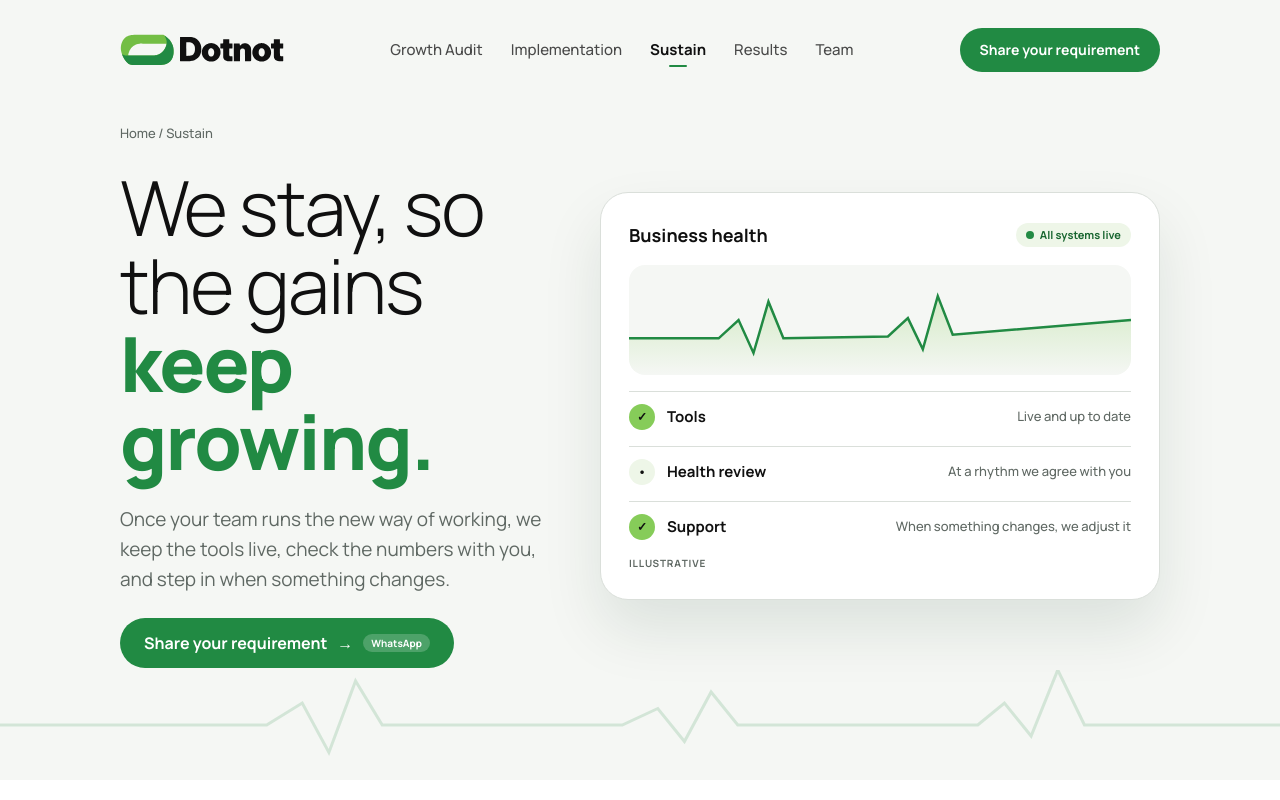
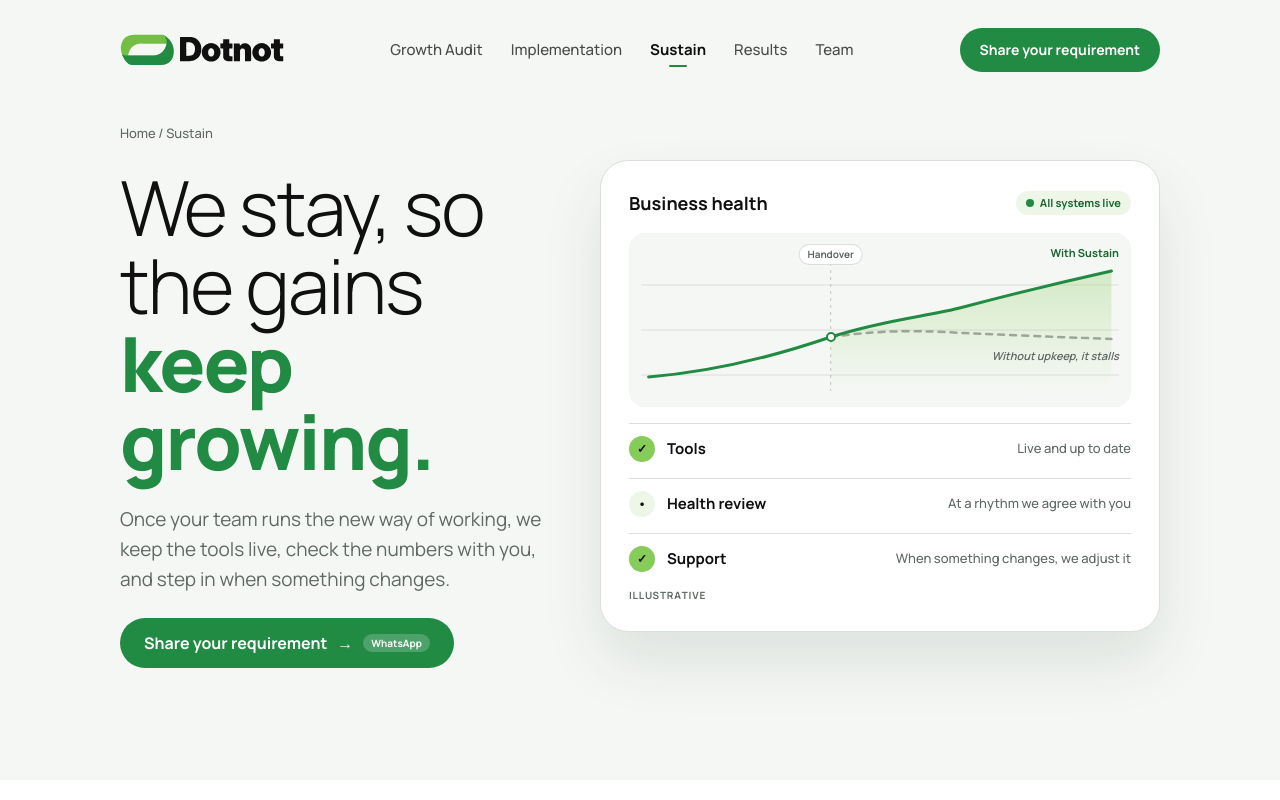
Before and after one commit to Ahamedshakir02/dotnot-solution, a Next.js app: page /sustain in a window 1280 px wide. Shown: the top 800 px of the page. Built offline with nearby package versions, Linux system fonts and the light colour scheme.

Commit message:
Replace the heartbeat with growth that holds or stalls on Sustain

```diff
--- a/src/app/sustain/page.tsx
+++ b/src/app/sustain/page.tsx
@@ -13,24 +13,17 @@ export const metadata: Metadata = {
     "We stay through Sustain, so the gains keep growing: tools that stay live, regular health reviews, and support when something changes.",
 };
 
-const PULSE = "0,80 90,80 110,60 125,96 140,40 155,80 260,78 280,58 295,92 310,34 325,76 504,60";
+// before handover: the build; after it, growth that holds vs. growth that stalls
+const SUSTAIN_BUILD = "M8 132 C60 128 120 118 200 92";
+const SUSTAIN_UP = "M200 92 C260 74 300 72 340 62 C380 52 430 40 496 26";
+const SUSTAIN_FLAT = "M200 92 C260 84 300 86 340 88 C390 90 440 92 496 94";
 
 export default function SustainPage() {
   return (
     <>
       <main className="page-in">
         {/* 01 Hero */}
-        <section data-own-cta data-draw className="relative overflow-hidden bg-paper">
-          <svg viewBox="0 0 1440 200" preserveAspectRatio="none" className="wipe pointer-events-none absolute bottom-0 left-0 h-[110px] w-full" style={{ ["--dd" as string]: "300ms" }} aria-hidden>
-            <polyline
-              points="0,100 300,100 340,60 370,150 400,20 430,100 700,100 740,70 770,130 800,40 830,100 1100,100 1130,60 1160,120 1190,0 1220,100 1440,100"
-              fill="none"
-              stroke="#218A43"
-              strokeOpacity="0.16"
-              strokeWidth="3"
-              vectorEffect="non-scaling-stroke"
-            />
-          </svg>
+        <section data-own-cta className="relative overflow-hidden bg-paper">
           <Nav tone="light" />
           <div className="container-x relative grid items-center gap-12 pt-6 pb-16 lg:grid-cols-[1fr_560px] lg:pb-28">
             <div data-stagger className="flex flex-col gap-6">
@@ -56,16 +49,35 @@ export default function SustainPage() {
                   <span className="h-2 w-2 animate-pulse rounded-full bg-brand" /> All systems live
                 </span>
               </div>
-              <svg viewBox="0 0 504 120" className="wipe h-[110px] w-full rounded-2xl bg-paper" style={{ ["--dd" as string]: "700ms" }} preserveAspectRatio="none" aria-hidden>
+              <div data-draw className="rounded-2xl bg-paper p-3">
+                <div className="relative h-[130px] md:h-[150px]">
+                  <svg viewBox="0 0 504 150" preserveAspectRatio="none" className="wipe absolute inset-0 h-full w-full" aria-hidden>
                     <defs>
                       <linearGradient id="su-area" x1="0" y1="0" x2="0" y2="1">
                         <stop offset="0" stopColor="#86CC59" stopOpacity="0.3" />
                         <stop offset="1" stopColor="#86CC59" stopOpacity="0" />
                       </linearGradient>
                     </defs>
-                <polygon points={`${PULSE} 504,120 0,120`} fill="url(#su-area)" />
-                <polyline points={PULSE} fill="none" stroke="#218A43" strokeWidth="2.5" vectorEffect="non-scaling-stroke" />
+                    {[40, 85, 130].map((y) => (
+                      <line key={y} x1="0" x2="504" y1={y} y2={y} stroke="#DADFDA" strokeWidth="1" vectorEffect="non-scaling-stroke" />
+                    ))}
+                    <line x1="200" x2="200" y1="18" y2="146" stroke="#5F6863" strokeOpacity="0.35" strokeDasharray="3 4" vectorEffect="non-scaling-stroke" />
+                    <path d={`${SUSTAIN_UP} L496 146 L200 146 Z`} fill="url(#su-area)" />
+                    <path d={SUSTAIN_FLAT} fill="none" stroke="#5F6863" strokeOpacity="0.55" strokeWidth="2.5" strokeDasharray="6 6" strokeLinecap="round" vectorEffect="non-scaling-stroke" />
+                    <path d={`${SUSTAIN_BUILD} ${SUSTAIN_UP.replace("M200 92", "")}`} fill="none" stroke="#218A43" strokeWidth="3" strokeLinecap="round" vectorEffect="non-scaling-stroke" />
                   </svg>
+                  <span className="absolute h-2.5 w-2.5 -translate-x-1/2 -translate-y-1/2 rounded-full border-2 border-brand bg-white" style={{ left: "39.7%", top: "61.3%" }} />
+                  <span className="absolute top-0 -translate-x-1/2 rounded-full bg-white px-2 py-0.5 text-[10px] font-bold text-muted ring-1 ring-line" style={{ left: "39.7%" }}>
+                    Handover
+                  </span>
+                  <span className="fade absolute top-0 right-0 text-[11px] font-bold text-gtext" style={{ ["--dd" as string]: "1400ms" }}>
+                    With Sustain
+                  </span>
+                  <span className="fade absolute top-[69%] right-0 text-[11px] font-semibold text-muted italic" style={{ ["--dd" as string]: "1400ms" }}>
+                    Without upkeep, it stalls
+                  </span>
+                </div>
+              </div>
               {[
                 ["Tools", "Live and up to date", true],
                 ["Health review", "At a rhythm we agree with you", false],
```
Lines whose indentation alone changed are shown as unchanged.
